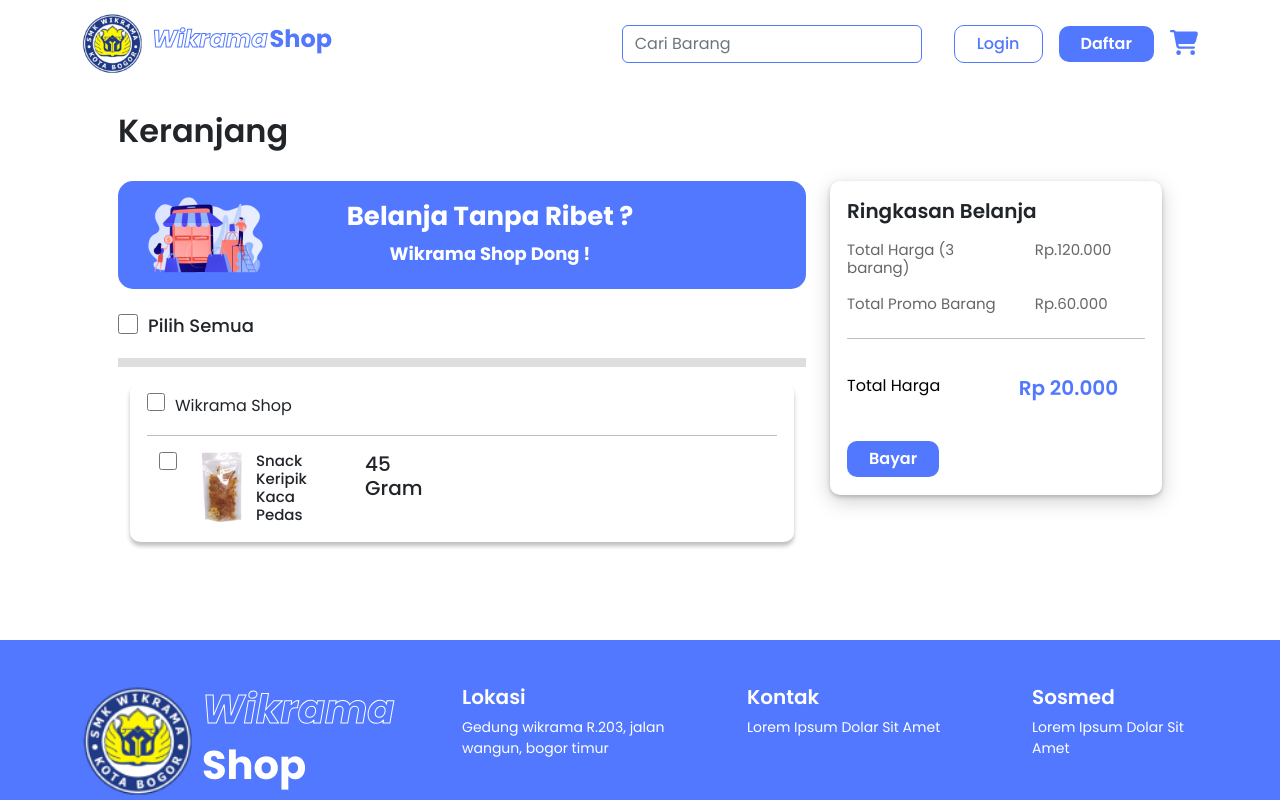
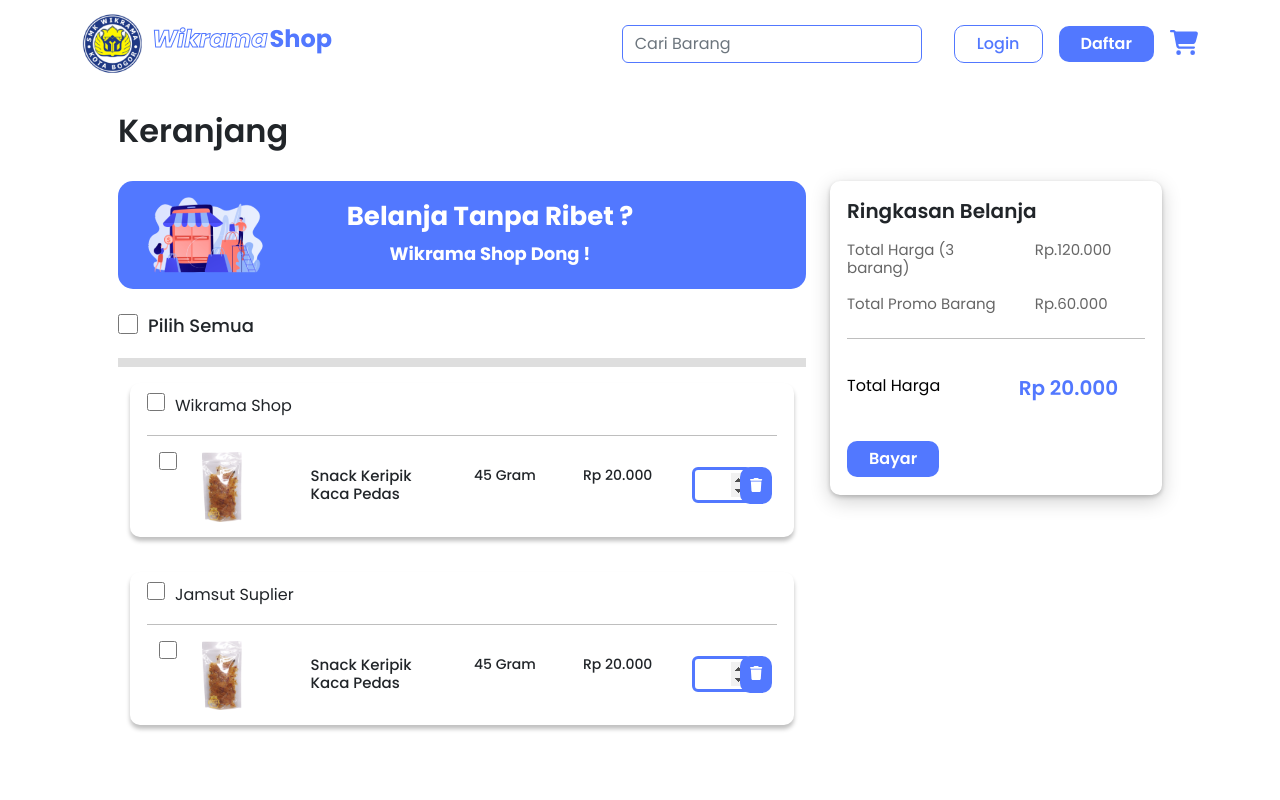
Before and after one commit to alvanfath/Wikrama-Shop-Jamsut, a React (Create React App) app: page /keranjang in a window 1280 px wide. Shown: the top 800 px of the page. Built offline with nearby package versions, Linux system fonts and the light colour scheme.

Commit message:
keranjang dekstop

```diff
--- a/src/pages/home/Keranjang.js
+++ b/src/pages/home/Keranjang.js
@@ -2,6 +2,8 @@
 import NavigationBar from "../../components/NavigationBar";
 import Chartbanner from "../../assets/chart-banner.png";
 import Produk from "../../assets/produk.png";
+import { FontAwesomeIcon } from "@fortawesome/react-fontawesome";
+import { faTrash } from "@fortawesome/free-solid-svg-icons";
 
 const ColoredLine = ({ color }) => (
     <hr
@@ -69,16 +71,67 @@
                                                 <div className="col-1 px-4">
                                                     <input className="small-checkbox" type={"checkbox"}></input>
                                                 </div>
-                                                <div className="col-1">
+                                                <div className="col-2">
                                                     <div className="image-keranjang">
                                                         <img src={Produk} alt="gambar-produk"></img>
                                                     </div>
                                                 </div>
-                                                <div className="col-2">
+                                                <div className="col-3">
                                                     <h4>Snack Keripik Kaca Pedas</h4>
                                                 </div>
+                                                <div className="col-2">
+                                                    <h5>45 Gram</h5>
+                                                </div>
+                                                <div className="col-2">
+                                                    <h5>Rp 20.000</h5>
+                                                </div>
                                                 <div className="col-1">
+                                                    <div className="input-number-keranjang">
+                                                        <input type="number" min="1"></input>
+                                                    </div>
+                                                </div>
+                                                <div className="col-1">
+                                                    <div className="icon-trash d-flex justify-content-end">
+                                                        <button className="card-button"><FontAwesomeIcon icon={faTrash} /></button>
+                                                    </div>
+                                                </div>
+                                            </div>
+                                        </div>
+                                    </div>
+                                    <div className="card-keranjang">
+                                        <div className="container">
+                                            <div className="col-12">
+                                                <input className="small-checkbox" type={"checkbox"}></input>
+                                                <span>Jamsut Suplier</span>
+                                                <ColoredLine color="black" />
+                                            </div>
+                                            <div className="row">
+                                                <div className="col-1 px-4">
+                                                    <input className="small-checkbox" type={"checkbox"}></input>
+                                                </div>
+                                                <div className="col-2">
+                                                    <div className="image-keranjang">
+                                                        <img src={Produk} alt="gambar-produk"></img>
+                                                    </div>
+                                                </div>
+                                                <div className="col-3">
+                                                    <h4>Snack Keripik Kaca Pedas</h4>
+                                                </div>
+                                                <div className="col-2">
                                                     <h5>45 Gram</h5>
+                                                </div>
+                                                <div className="col-2">
+                                                    <h5>Rp 20.000</h5>
+                                                </div>
+                                                <div className="col-1">
+                                                    <div className="input-number-keranjang">
+                                                        <input type="number" min="1"></input>
+                                                    </div>
+                                                </div>
+                                                <div className="col-1">
+                                                    <div className="icon-trash d-flex justify-content-end">
+                                                        <button className="card-button"><FontAwesomeIcon icon={faTrash} /></button>
+                                                    </div>
                                                 </div>
                                             </div>
                                         </div>
--- a/src/style/custom.css
+++ b/src/style/custom.css
@@ -859,6 +859,7 @@
     height: 20px;
     border: 2px solid #FFDD00;
 }
+
 input.small-checkbox {
     margin-right: 10px;
     accent-color: #FFDD00;
@@ -874,16 +875,47 @@
     font-weight: 500;
     font-size: 18px;
 }
-.card-keranjang{
-    padding: 10px 5px;
+
+.card-keranjang {
+    padding: 10px 5px 15px 5px;
     box-shadow: 0px 4px 4px rgba(0, 0, 0, 0.25);
     border-radius: 10px;
+    display: flex;
+    align-items: center;
+    margin-bottom: 35px;
 }
-.image-keranjang img{
+
+.card-keranjang h5 {
+    font-weight: 500;
+    font-size: 14px;
+    position: relative;
+    top: 15px;
+
+}
+
+.text-yellow {
+    color: #EDC64D;
+    font-weight: 500;
+}
+
+.image-keranjang img {
     width: 40px;
 }
-.card-keranjang h4{
+
+.card-keranjang h4 {
     font-size: 15px;
+    position: relative;
+    top: 15px;
+}
+
+.input-number-keranjang {
+    position: relative;
+    top: 15px;
+}
+
+.icon-trash {
+    position: relative;
+    top: 15px;
 }
 
 
```
